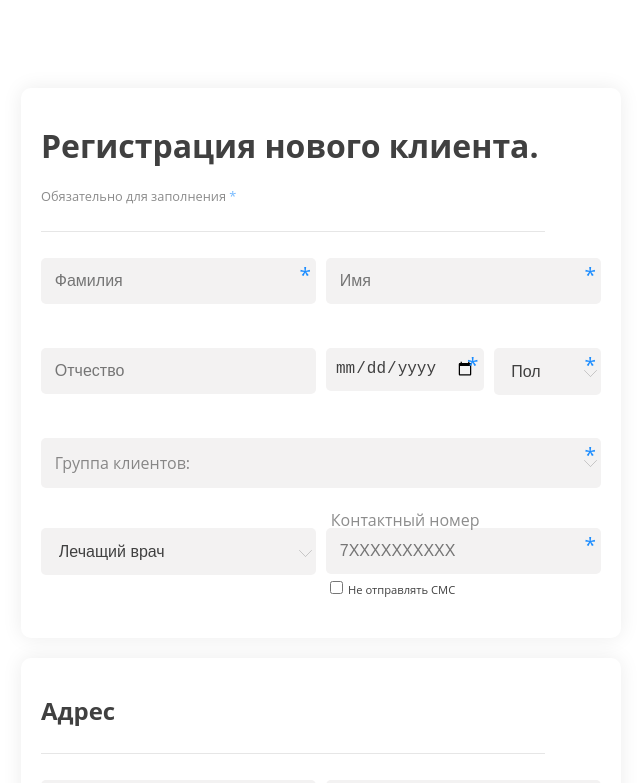
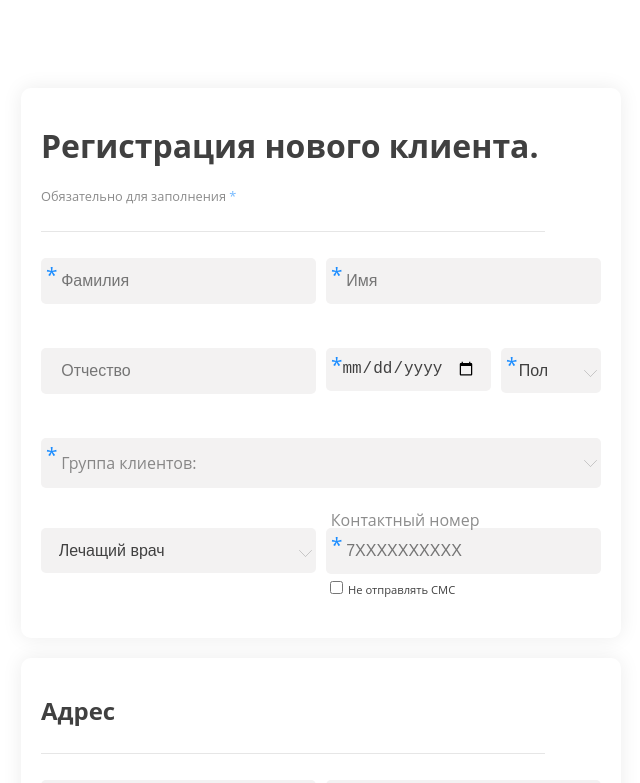
Before and after one commit to difetabe/test-task-form, a Vue app: page / in a window 1280 px wide. Shown: the top 783 px of the page, without its empty margins (319-959 px from the left). Built offline with nearby package versions, Linux system fonts and the light colour scheme.

Commit message:
Finished

```diff
--- a/src/components/RegistrationForm.vue
+++ b/src/components/RegistrationForm.vue
@@ -47,9 +47,8 @@
             placeholder="Отчество"
           />
         </div>
-        <!-- Дата рождения -->
-        <!-- Пол -->
         <div class="form-item flex-row">
+          <!-- Дата рождения -->
           <div
             class="form-item__birthDate _important-label"
             :class="{ 'form-item_error': $v.birthDate.$error }"
@@ -68,14 +67,14 @@
               Укажите дату рождения
             </div>
           </div>
-
+          <!-- Пол -->
           <div
             class="form-item__gender _important-label"
             :class="{ 'selected-in-input': $v.gender.$error }"
           >
             <label for="gender" />
             <select
-              class="form-item__input"
+              class="form-item__input form-item__input_select"
               id="gender"
               v-model="$v.gender.$model"
             >
@@ -131,7 +130,6 @@
           >
             <span class="opac-06">Группа клиентов:</span>
             {{ clientGroup.join(", ") }}
-            <!-- join метод для массива переводит массив в строку ("") - разделитель-->
             <svg
               class="down-sfift-icon"
               id="svg1025"
@@ -170,8 +168,6 @@
             </svg>
           </div>
           <div class="variants" v-if="showDropdown">
-            <!-- "v-if" - словие. блок будет отображаться только если выражение возвращает true. -->
-            <!-- @click - сокращение v-on. подписчик события -->
             <div
               @click="onAddClientGroup($event, 'VIP')"
               :class="{
@@ -205,7 +201,7 @@
           :class="{ 'selected-in-input': $v.doctor.$error }"
         >
           <select
-            class="form-item__input"
+            class="form-item__input form-item__input_select"
             id="doctor"
             v-model="$v.doctor.$model"
           >
@@ -343,7 +339,7 @@
           >
             <label for="documentType" />
             <select
-              class="form-item__input"
+              class="form-item__input form-item__input_select"
               id="documentType"
               v-model="$v.documentType.$model"
             >
@@ -425,6 +421,7 @@
           />
         </div>
 
+        <!-- Кнопка -->
         <div class="send">
           <button
             type="button"
@@ -455,8 +452,8 @@ import {
   minLength,
 } from "vuelidate/lib/validators";
 
-const correctNumber = (value) => Number(value[0]) === 7; // Number? функция для валидатора
-const arrNotEmpty = (arr) => arr.length > 0; //функция для валидатора
+const correctNumber = (value) => Number(value[0]) === 7;
+const arrNotEmpty = (arr) => arr.length > 0;
 
 export default {
   data() {
@@ -475,17 +472,13 @@ export default {
     };
   },
   mounted() {
-    //
-    //
     document.addEventListener("click", (e) => {
       this.showDropdown = false;
     });
   },
   computed: {
-    //
     disableButton() {
       return this.$v.validationGroup.$invalid;
-      //возвращается тру или фолс если ошибки нет или есть
     },
   },
 
@@ -538,15 +531,14 @@ export default {
     },
   },
   methods: {
-    //
     success() {
       alert("Новый клиент успешно зарегестрирован!!!!");
     },
 
     onAddClientGroup(e, val) {
-      e.stopPropagation(); //
-      e.preventDefault(); //
-      this.$v.clientGroup.$touch(); //
+      e.stopPropagation();
+      e.preventDefault();
+      this.$v.clientGroup.$touch();
 
       const ind = this.clientGroup.findIndex((item) => val == item);
 
@@ -666,8 +658,8 @@ hr
 
     &__birthDate
       height: 5em
-      width: 120px
       flex-grow: 1
+      width: 135px
     &__gender
       height: 5em
       width: 70px
@@ -698,15 +690,18 @@ hr
       display: inlin-block
       width: 100%
       border: 1px solid transparent
-      padding: 0.8em
+      padding: 0.8em 1.2em
       border-radius: 5px
       color: inherit
       background-color: $input-bg
       outline: none
       margin-bottom: 0.3rem
 
+      &_select
+        padding: 0.75em 0.8em
+
       &_birthDate
-        padding: 0.65rem 0.5rem
+        padding: 0.65rem 0.9rem
 
       &:focus
         border-color: #ccc
@@ -787,7 +782,7 @@ hr
   &::before
     position: absolute
     top: 2px
-    right: 5px
+    left: 5px
     content: "*"
     z-index: 1
     font-size: 1.3rem
```
